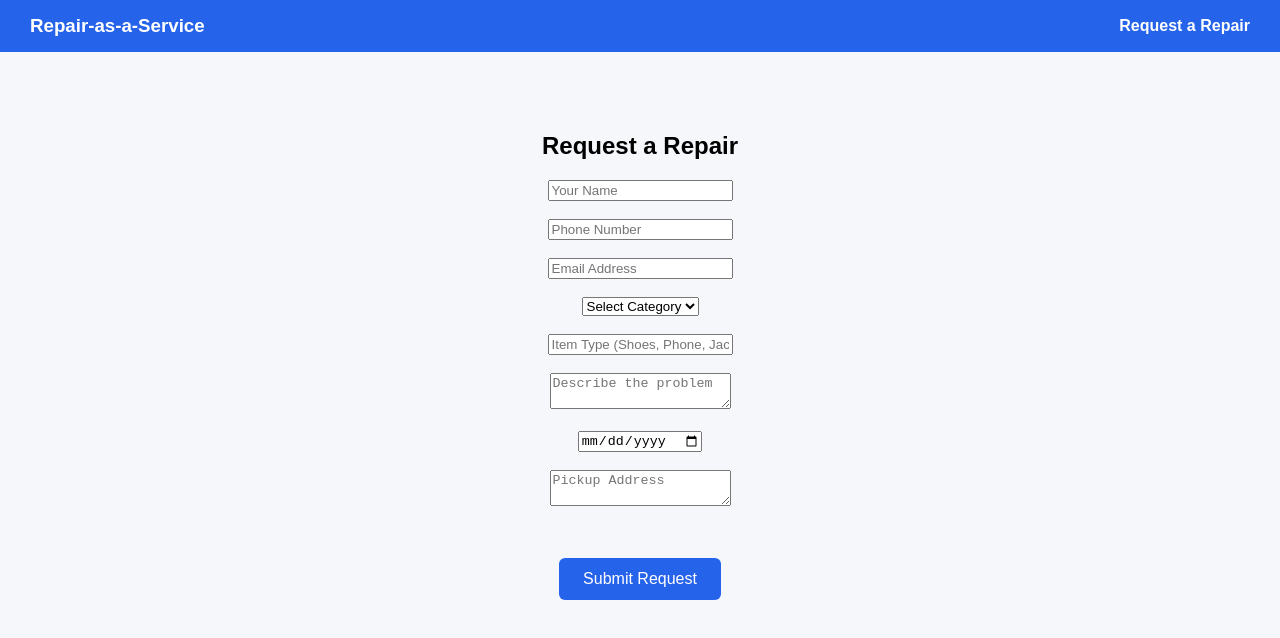
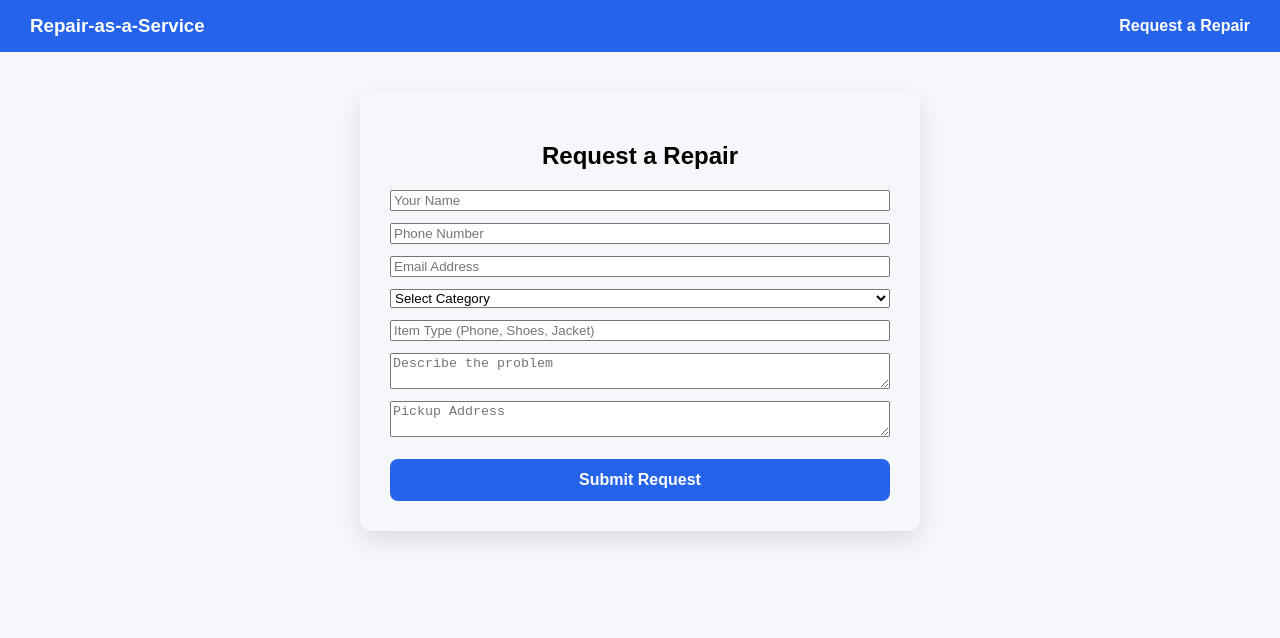
Before and after one commit to sandeepreddy2005/repair-as-a-service, a React (Create React App) app in the folder frontend/: page /request in a window 1280 px wide. Shown: the top 638 px of the page. Built offline with nearby package versions, Linux system fonts and the light colour scheme.

Commit message:
Improve request repair form UX with validation and success screen

```diff
--- a/frontend/src/pages/RequestRepair.js
+++ b/frontend/src/pages/RequestRepair.js
@@ -8,126 +8,192 @@ function RequestRepair() {
     category: "",
     itemType: "",
     problem: "",
-    pickupDate: "",
     address: "",
   });
 
+  const [loading, setLoading] = useState(false);
   const [submitted, setSubmitted] = useState(false);
+  const [error, setError] = useState("");
 
   function handleChange(e) {
-    setFormData({
-      ...formData,
-      [e.target.name]: e.target.value,
-    });
+    setFormData({ ...formData, [e.target.name]: e.target.value });
   }
 
   async function handleSubmit(e) {
     e.preventDefault();
+    setError("");
 
-    // Basic validation
+    // Simple validation
     for (let key in formData) {
       if (!formData[key]) {
-        alert("Please fill all fields before submitting.");
+        setError("Please fill all fields before submitting.");
         return;
       }
     }
+
+    setLoading(true);
 
     try {
       const response = await fetch(
         "https://repair-as-a-service-backend.onrender.com/repair-request",
         {
           method: "POST",
-          headers: {
-            "Content-Type": "application/json",
-          },
+          headers: { "Content-Type": "application/json" },
           body: JSON.stringify(formData),
         }
       );
 
-      const data = await response.json();
-      console.log("Response from server:", data);
+      if (!response.ok) throw new Error("Submission failed");
+
       setSubmitted(true);
-    } catch (error) {
-      console.error("Error:", error);
-      alert("Failed to submit repair request");
+      setFormData({
+        customerName: "",
+        phone: "",
+        email: "",
+        category: "",
+        itemType: "",
+        problem: "",
+        address: "",
+      });
+    } catch (err) {
+      setError("Failed to submit request. Please try again.");
+    } finally {
+      setLoading(false);
     }
   }
 
+  if (submitted) {
     return (
-    <div className="app">
-      <h2>Request a Repair</h2>
+      <div style={styles.successBox}>
+        <h2>✅ Request Submitted Successfully!</h2>
+        <p>
+          Thank you for choosing Repair-as-a-Service.
+          Our team will contact you shortly.
+        </p>
+        <button onClick={() => setSubmitted(false)} style={styles.button}>
+          Submit Another Request
+        </button>
+      </div>
+    );
+  }
 
-      {submitted ? (
-        <p>✅ Your repair request has been submitted.</p>
-      ) : (
-        <form onSubmit={handleSubmit}>
+  return (
+    <div style={styles.container}>
+      <h2 style={styles.title}>Request a Repair</h2>
+
+      {error && <p style={styles.error}>{error}</p>}
+
+      <form onSubmit={handleSubmit} style={styles.form}>
         <input
-            type="text"
           name="customerName"
           placeholder="Your Name"
+          value={formData.customerName}
           onChange={handleChange}
         />
-          <br /><br />
 
         <input
-            type="text"
           name="phone"
           placeholder="Phone Number"
+          value={formData.phone}
           onChange={handleChange}
         />
-          <br /><br />
 
         <input
+          name="email"
           type="email"
-            name="email"
           placeholder="Email Address"
+          value={formData.email}
           onChange={handleChange}
         />
-          <br /><br />
 
-          <select name="category" onChange={handleChange}>
+        <select
+          name="category"
+          value={formData.category}
+          onChange={handleChange}
+        >
           <option value="">Select Category</option>
           <option value="Electronics">Electronics</option>
           <option value="Footwear">Footwear</option>
           <option value="Clothing">Clothing</option>
           <option value="Appliances">Appliances</option>
         </select>
-          <br /><br />
 
         <input
-            type="text"
           name="itemType"
-            placeholder="Item Type (Shoes, Phone, Jacket)"
+          placeholder="Item Type (Phone, Shoes, Jacket)"
+          value={formData.itemType}
           onChange={handleChange}
         />
-          <br /><br />
 
         <textarea
           name="problem"
           placeholder="Describe the problem"
-            onChange={handleChange}
-          ></textarea>
-          <br /><br />
-
-          <input
-            type="date"
-            name="pickupDate"
+          value={formData.problem}
           onChange={handleChange}
         />
-          <br /><br />
 
         <textarea
           name="address"
           placeholder="Pickup Address"
+          value={formData.address}
           onChange={handleChange}
-          ></textarea>
-          <br /><br />
+        />
 
-          <button type="submit">Submit Request</button>
+        <button type="submit" style={styles.button} disabled={loading}>
+          {loading ? "Submitting..." : "Submit Request"}
+        </button>
       </form>
-      )}
     </div>
   );
 }
 
+const styles = {
+  container: {
+    maxWidth: "500px",
+    margin: "40px auto",
+    padding: "30px",
+    borderRadius: "12px",
+    boxShadow: "0 10px 25px rgba(0,0,0,0.1)",
+    fontFamily: "Arial, sans-serif",
+  },
+
+  title: {
+    textAlign: "center",
+    marginBottom: "20px",
+  },
+
+  form: {
+    display: "flex",
+    flexDirection: "column",
+    gap: "12px",
+  },
+
+  button: {
+    marginTop: "10px",
+    padding: "12px",
+    borderRadius: "8px",
+    border: "none",
+    backgroundColor: "#2563eb",
+    color: "white",
+    fontWeight: "bold",
+    cursor: "pointer",
+  },
+
+  error: {
+    color: "red",
+    textAlign: "center",
+    marginBottom: "10px",
+  },
+
+  successBox: {
+    maxWidth: "500px",
+    margin: "80px auto",
+    padding: "40px",
+    textAlign: "center",
+    borderRadius: "12px",
+    backgroundColor: "#ecfeff",
+    fontFamily: "Arial, sans-serif",
+  },
+};
+
 export default RequestRepair;
```
Lines whose indentation alone changed are shown as unchanged.
